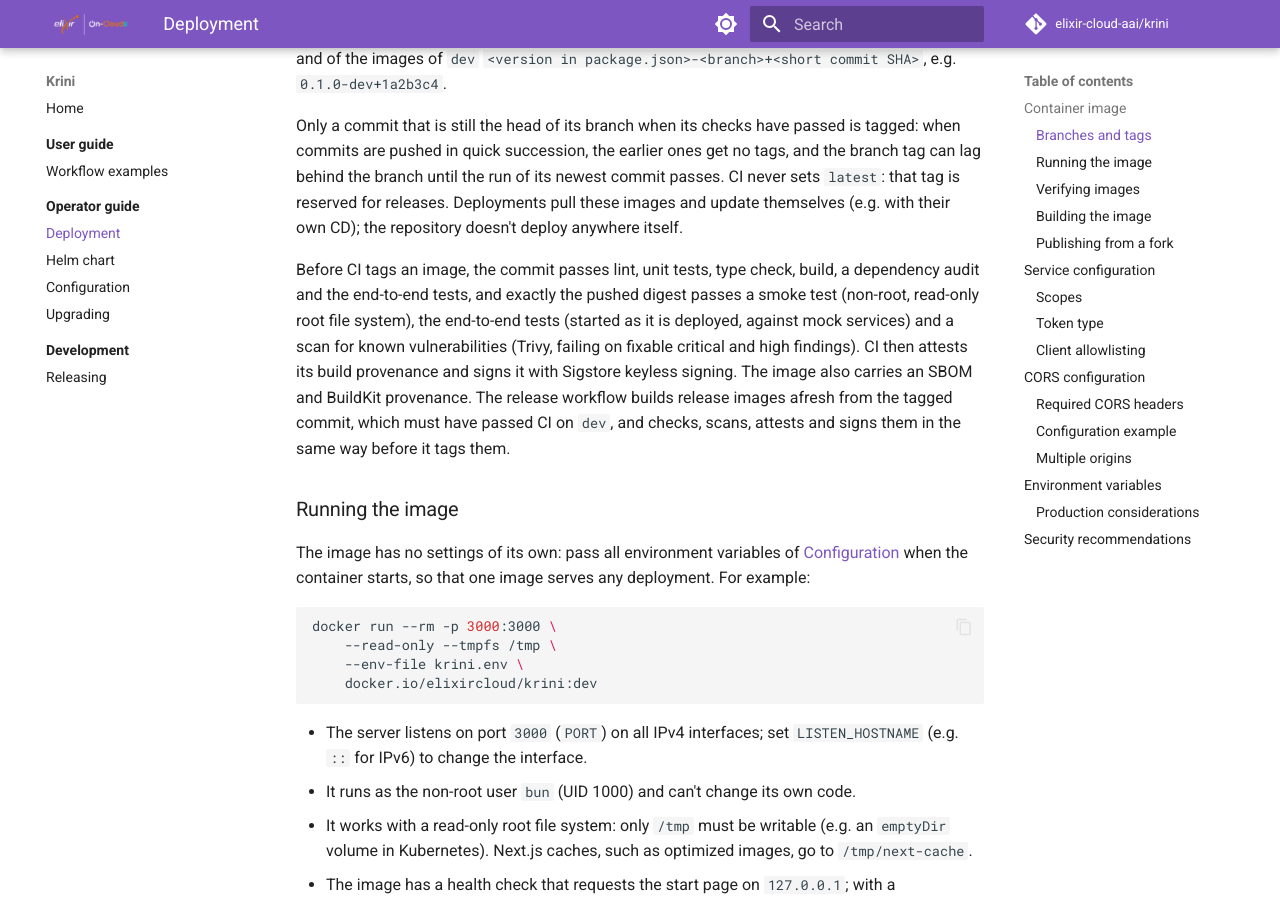
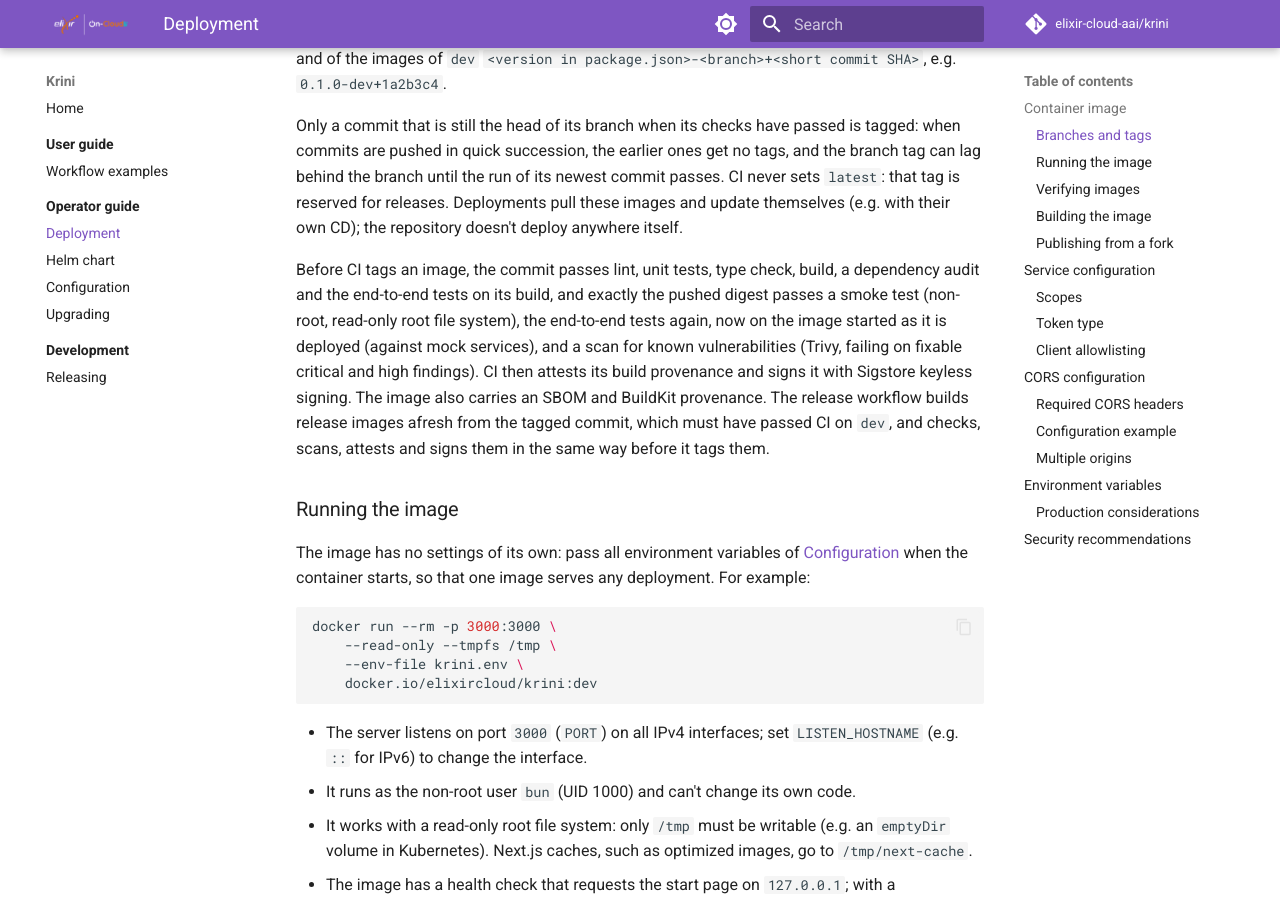
Before and after one commit to elixir-cloud-aai/krini, an MkDocs documentation site: the page built from docs/operator-guide/deployment.md, in a window 1280 px wide and 900 px high, scrolled down 902 px. Built offline with MkDocs 1.6.1 and Material for MkDocs 9.7.7, drawn with Linux system fonts in a browser that asks for light colours; comment, search, counter and statistics services are not loaded.

Commit message:
test: fixes from the review of the image tests
An empty E2E_IMAGE counts as unset. On pushes, the e2e-image job tests
the pushed digest by name instead of a local scan tag. The development
docs say that image runs need Playwright on the host, not in its image,
and the deployment docs that the end-to-end tests run on the build and
again on the image. The workflow headers are re-wrapped.

Co-Authored-By: Claude Opus 5.5 <noreply@anthropic.com>

```diff
--- a/docs/operator-guide/deployment.md
+++ b/docs/operator-guide/deployment.md
@@ -46,10 +46,10 @@ reserved for releases. Deployments pull these images and update themselves
 (e.g. with their own CD); the repository doesn't deploy anywhere itself.
 
 Before CI tags an image, the commit passes lint, unit tests, type check,
-build, a dependency audit and the end-to-end tests, and exactly the
-pushed digest passes a smoke test (non-root, read-only root file system),
-the end-to-end tests (started as it is deployed, against mock services)
-and a scan for known vulnerabilities (Trivy, failing on fixable critical
+build, a dependency audit and the end-to-end tests on its build, and
+exactly the pushed digest passes a smoke test (non-root, read-only root
+file system), the end-to-end tests again, now on the image started as it
+is deployed (against mock services), and a scan for known vulnerabilities (Trivy, failing on fixable critical
 and high findings). CI then attests its build provenance and signs it
 with Sigstore keyless signing. The image also carries an SBOM and
 BuildKit provenance. The release workflow builds release images afresh from
--- a/playwright.config.ts
+++ b/playwright.config.ts
@@ -22,7 +22,8 @@ const port = appPort;
 const baseURL = appURL;
 const mockHttp = mockURL;
 const certDir = "e2e/.certs";
-const image = process.env.E2E_IMAGE;
+// empty counts as unset
+const image = process.env.E2E_IMAGE || undefined;
 
 // The image and the certificate directory (where the mock services write
 // it: relative to this file, the web servers' working directory) are part
```
Also changed, not shown: docs/development/index.md (+4 -2 lines), 2 other files.
